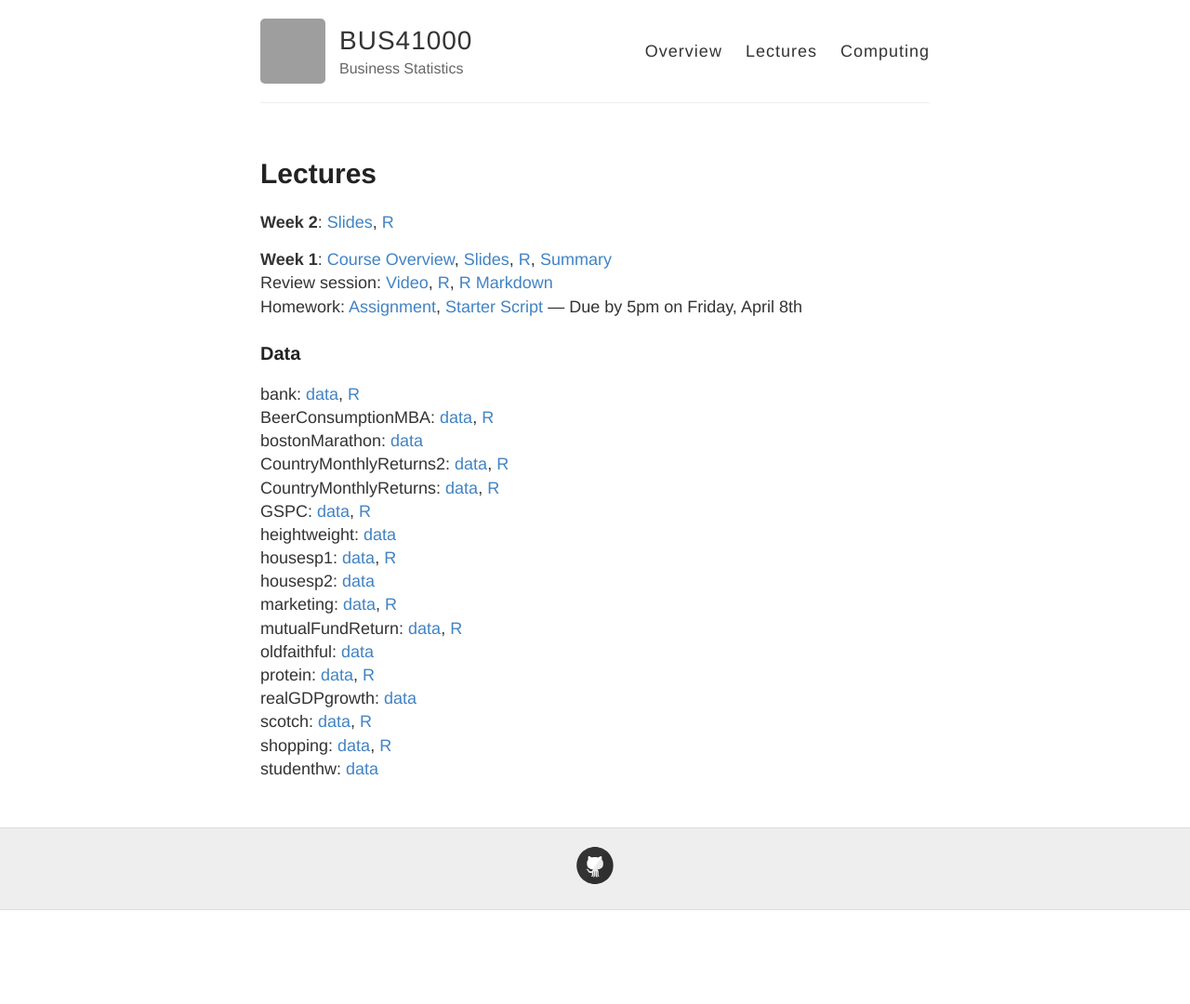
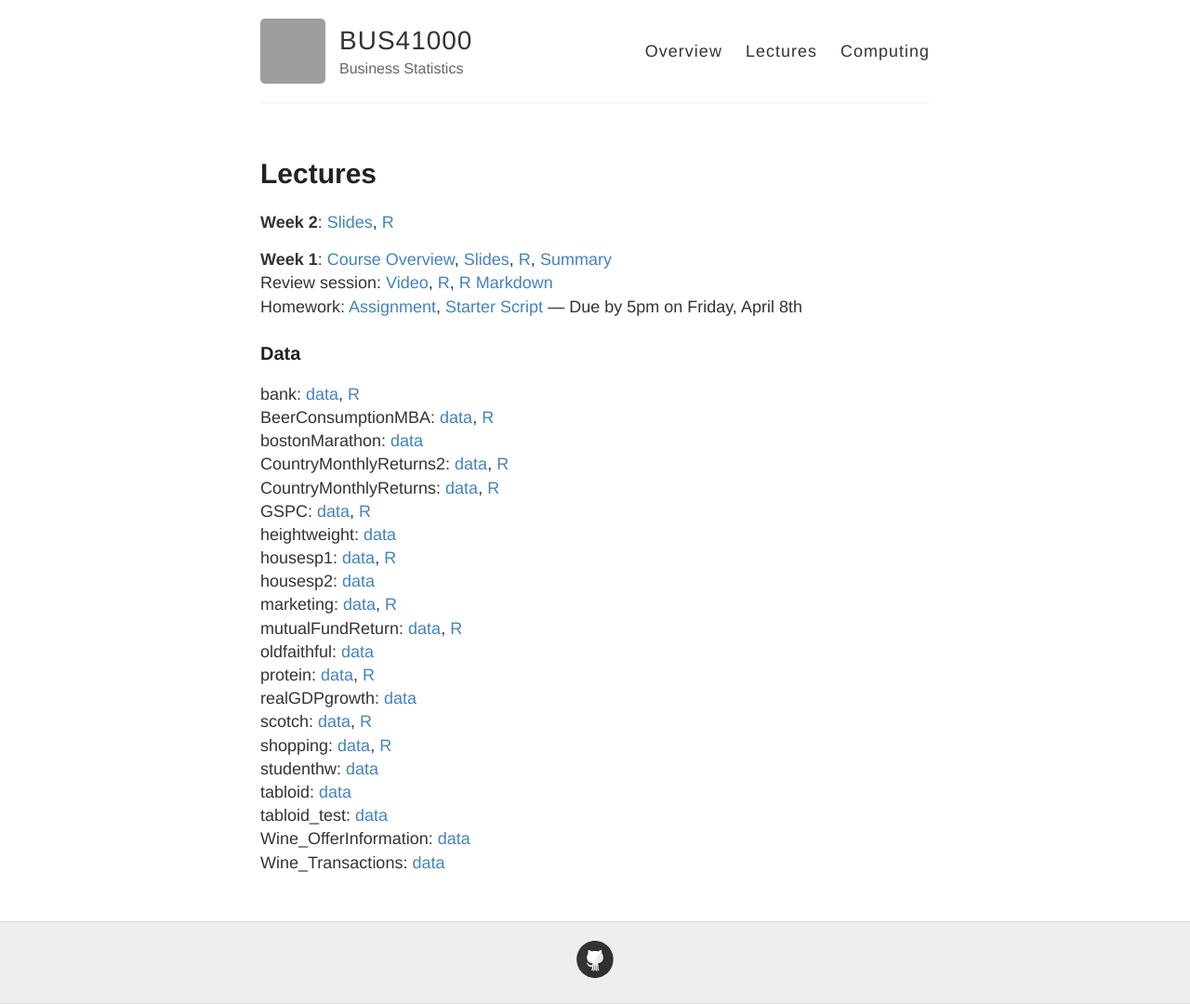
Before and after one commit to mlakolar/BUS41000, a Jekyll site: the page built from lectures.md, in a window 1280 px wide. Shown: the whole page at 93% size. Built offline with Jekyll 4.4.1, drawn with Linux system fonts in a browser that asks for light colours; before the commit the page ends 979 px from its top, so only the background shows below that; grey boxes are pictures that could not be loaded.

Commit message:
links to data files

```diff
--- a/lectures.md
+++ b/lectures.md
@@ -44,3 +44,7 @@ realGDPgrowth: [data](https://github.com/mlakolar/BUS41000/raw/master/data/realG
 scotch: [data](https://github.com/mlakolar/BUS41000/raw/master/data/scotch.csv), [R](https://github.com/mlakolar/BUS41000/raw/master/data/scotch.R)
 shopping: [data](https://github.com/mlakolar/BUS41000/raw/master/data/shopping.csv), [R](https://github.com/mlakolar/BUS41000/raw/master/data/shopping.R)
 studenthw: [data](https://github.com/mlakolar/BUS41000/raw/master/data/studenthw.csv)
+tabloid: [data](https://github.com/mlakolar/BUS41000/raw/master/data/tabloid.csv)
+tabloid_test: [data](https://github.com/mlakolar/BUS41000/raw/master/data/tabloid_test.csv)
+Wine_OfferInformation: [data](https://github.com/mlakolar/BUS41000/raw/master/data/Wine_OfferInformation.csv)
+Wine_Transactions: [data](https://github.com/mlakolar/BUS41000/raw/master/data/Wine_Transactions.csv)
```
